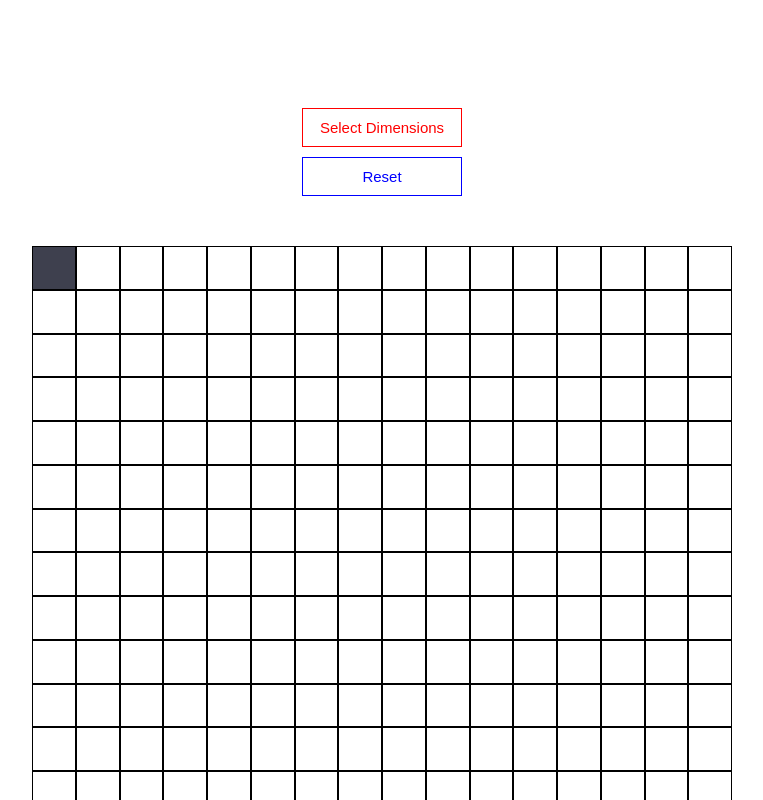
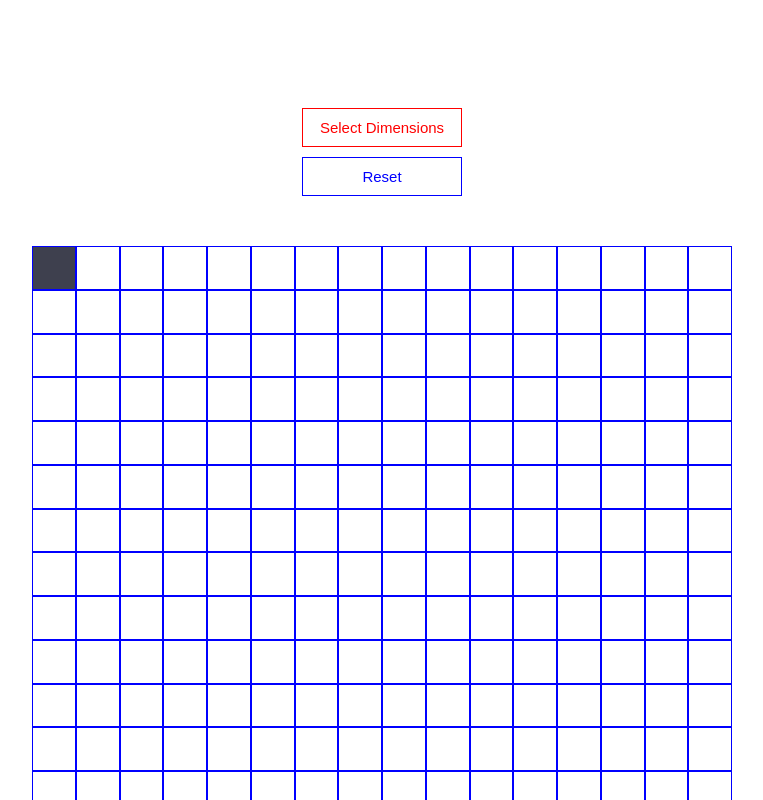
Before and after one commit to ibi-khannn/Etch-a-Sketch, a plain HTML site: page index.html in a window 1280 px wide. Both pictures are taken after a click on the element 311 px from the left and 267 px from the top of the page. Shown: the top 800 px of the page, without its empty margins (258-1021 px from the left). Drawn offline with Linux system fonts and the light colour scheme.

Commit message:
Added comments so that the code makes more sense

```diff
--- a/index.html
+++ b/index.html
@@ -3,7 +3,7 @@
 <head>
     <meta charset="UTF-8">
     <meta name="viewport" content="width=device-width, initial-scale=1.0">
-    <title>Document</title>
+    <title>Etch-A-Sketch</title>
     <link rel="stylesheet" href="style.css">
     <script src="project.js" defer></script>
 </head>
--- a/project.js
+++ b/project.js
@@ -63,15 +63,15 @@ function makeGrid (gridDimensions) {
     parentDiv.classList.add("container");
     document.body.appendChild(parentDiv);
 
-    for (let i = 1; i <= gridDimensions; i++) {
+    for (let i = 1; i <= gridDimensions; i++) { // what we are doing is we are creating rows and inside those rows we are creating the boxes, this can be seen by removing the border and background color properties from row class and adding them inside the col class. The structure will be made clearer.
         const col = document.createElement("div");
         col.classList.add("cols");
             for (let j = 1; j <= gridDimensions; j++) {
-                const row = document.createElement("div");
+                const row = document.createElement("div"); // each new div (which will be the box inside the grid, i.e. 5 x 5 grid will have 25 boxes) is appended inside the row created above until it ends, then the inner loop ends and new row is created and the process continues
                 row.classList.add("rows");
                 col.appendChild(row);
             }
-        parentDiv.appendChild(col);
+        parentDiv.appendChild(col); // as the parentDiv is given flex-direction: column, the columns are created under each other which are essentially rows to be exactly
         }
 
         parentDivRef = parentDiv; // STORING CONTAINER (PARENTDIV) TO BE DELETED WHEN FUNCTION CALLED AGAIN
@@ -81,10 +81,10 @@ function makeGrid (gridDimensions) {
 
             allChildDivs.forEach((eachDiv) => { // have to keep this forEach loop inside the functions so that color changing works on new grid
                 eachDiv.addEventListener("mouseenter", () => {
-                    eachDiv.style.backgroundColor = "black";
+                    eachDiv.style.backgroundColor = "blue";
                 })
                 eachDiv.addEventListener("mouseleave", () => {
-                    eachDiv.style.backgroundColor = "black";
+                    eachDiv.style.backgroundColor = "white";
                 })
                 eachDiv.addEventListener ("click", () => { // use the if else statement inside the click event function to have the color selected inside the div after a click
                     let newColor = getRandomColor();
--- a/style.css
+++ b/style.css
@@ -39,12 +39,12 @@ body {
 
 .cols {
     display: flex;
-    flex: 1;
+    flex-grow: 1;
 }
 
 .rows {
     display: flex;
-    flex: 1;
-    border: 1px solid black;
+    flex-grow: 1;
+    border: 1px solid blue;
     background: white;
 }
```
